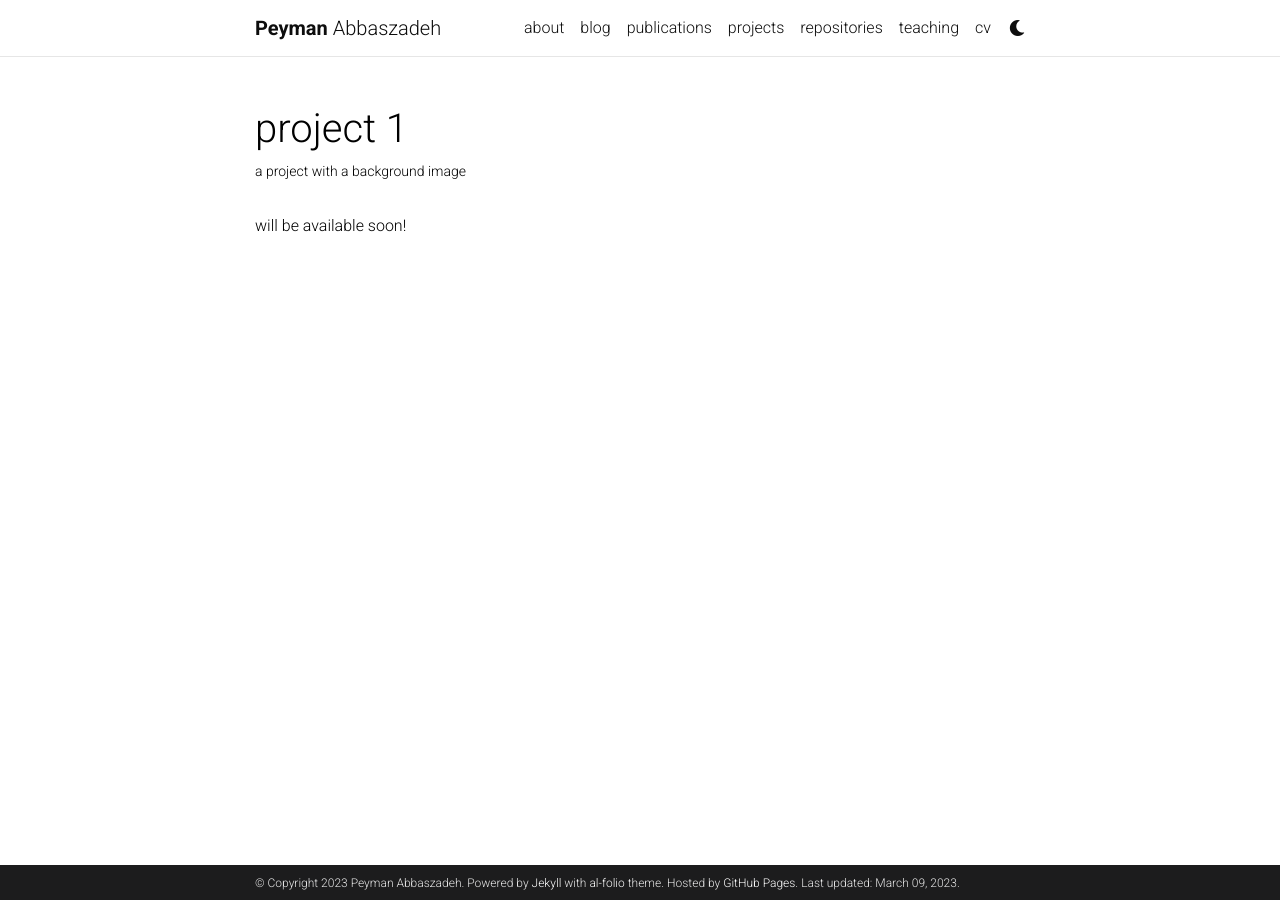
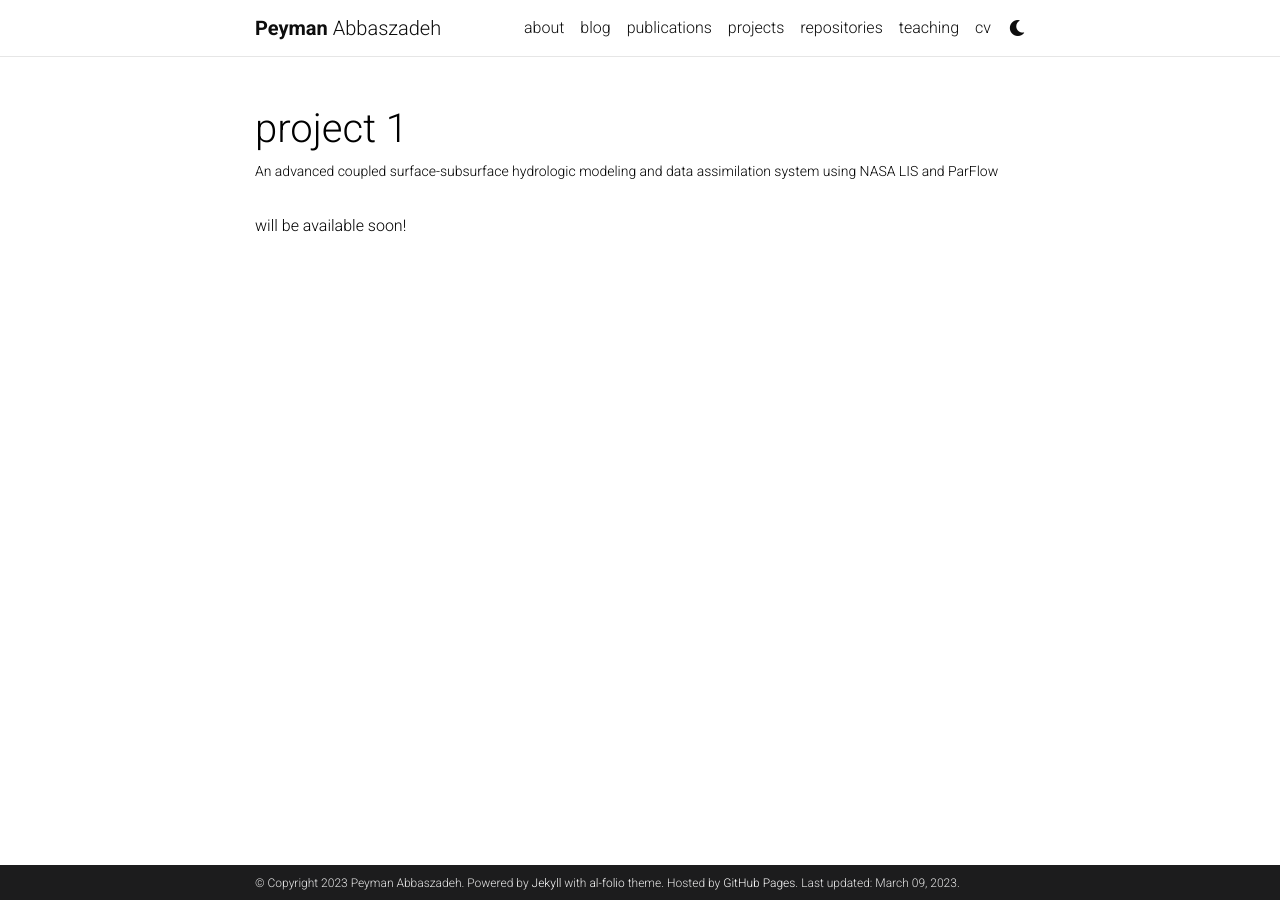
Before and after one commit to Pabbaszadeh/Pabbaszadeh.github.io, a Jekyll site: the page built from _projects/1_project.md, in a window 1280 px wide. Built offline with Jekyll 4.4.1, drawn with Linux system fonts in a browser that asks for light colours; comment, search, counter and statistics services are not loaded; a style sheet for code colours, icons or effects is not loaded.

Commit message:
Update 1_project.md

```diff
--- a/_projects/1_project.md
+++ b/_projects/1_project.md
@@ -1,7 +1,7 @@
 ---
 layout: page
 title: project 1
-description: a project with a background image
+description: An advanced coupled surface-subsurface hydrologic modeling and data assimilation system using NASA LIS and ParFlow
 img: assets/img/12.jpg
 importance: 1
 category: work
```
